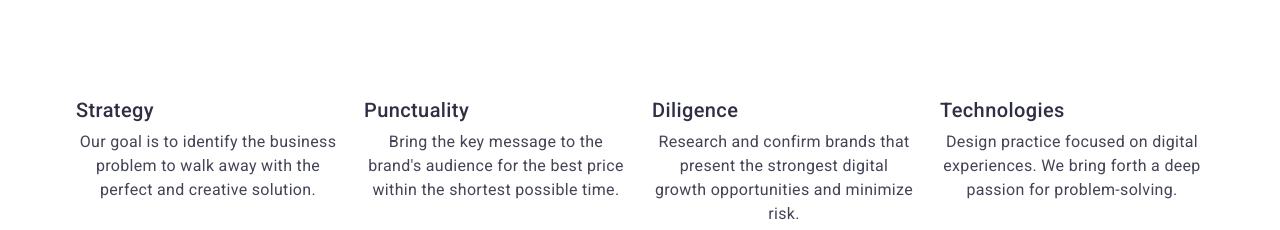
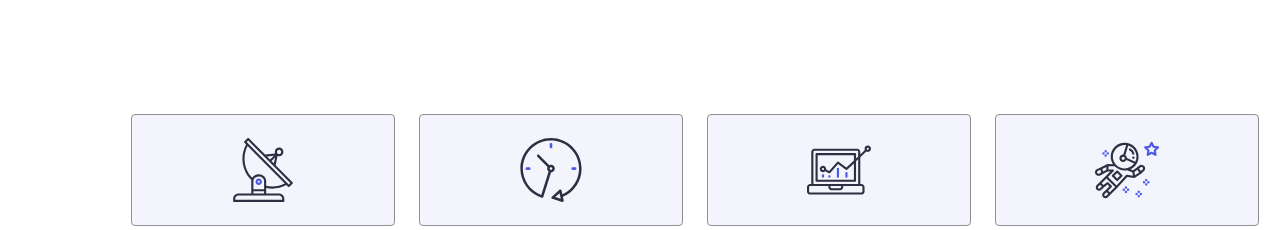
Before and after one commit to Dem4k/goit-markup-hw-04, a plain HTML site: page index.html in a window 1280 px wide. Shown: the part 727-957 px from the top of the page. Drawn offline with nearby package versions, Linux system fonts and the light colour scheme.

Commit message:
dz#4.html

```diff
--- a/css/styles.css
+++ b/css/styles.css
@@ -123,6 +123,7 @@ img {
     display: flex;
     flex-wrap: wrap;
     padding: 188px 0;
+    background-image: url(/images/people-office.png);
 }
 
 .effective-solution {
@@ -209,6 +210,23 @@ img {
     padding-left: 0;
     margin: 0;
     gap: 24px;
+}
+
+.hidden-icons-ul {
+    display: flex;
+    gap: 24px;
+}
+
+.hidden-icons-li {
+    display: flex;
+    justify-content: center;
+    align-items: center;
+    width: 264px;
+    height: 112px;
+    flex-shrink: 0;
+    border-radius: 4px;
+    border: 1px solid #8E8F99;
+    background:#F4F4FD;
 }
 
 /* Section 3 */
--- a/index.html
+++ b/index.html
@@ -59,6 +59,34 @@
             <section class="section-visually-hidden">
                 <div class="container">
                     <h2 class="visually-hidden">Advantages</h2>
+                        <div class="container hidden-icons-div">
+                            <ul class="hidden-icons-ul">
+                                <li class="hidden-icons-li">
+                                        <svg class="hidden-icons-svg" width="64" height="64" aria-label="icon antenna">
+                                            <use href="/images/sprite.svg#icon-antenna"></use>
+                                        </svg>
+                                    </a>
+                                </li>
+                                <li class="hidden-icons-li">
+                                        <svg class="hidden-icons-svg" width="64" height="64" aria-label="icon clock">
+                                            <use href="/images/sprite.svg#icon-clock"></use>
+                                        </svg>
+                                    </a>
+                                </li>
+                                <li class="hidden-icons-li">
+                                        <svg class="hidden-icons-svg" width="64" height="64" aria-label="icon diagram">
+                                            <use href="/images/sprite.svg#icon-diagram"></use>
+                                        </svg>
+                                    </a>
+                                </li>
+                                <li class="hidden-icons-li">
+                                        <svg class="hidden-icons-svg" width="64" height="64" aria-label="icon astronaut">
+                                            <use href="/images/sprite.svg#icon-astronaut"></use>
+                                        </svg>
+                                    </a>
+                                </li>
+                            </ul>
+                        </div>
                     <ul class="hidden-ul">
                         <li class="hidden-li">
                             <h3 class="main-li">Strategy</h3>
```
Also changed, not shown: images/sprite.svg (added), 1 other file.
